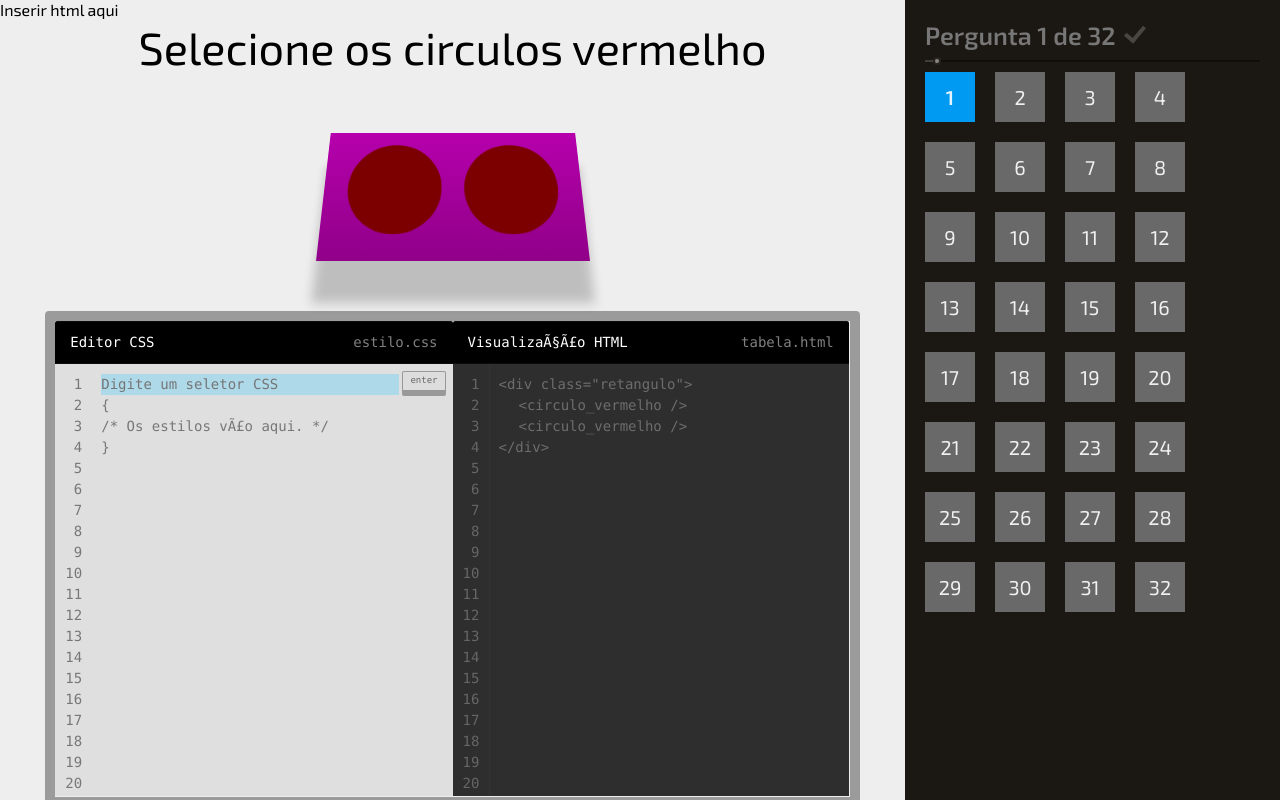
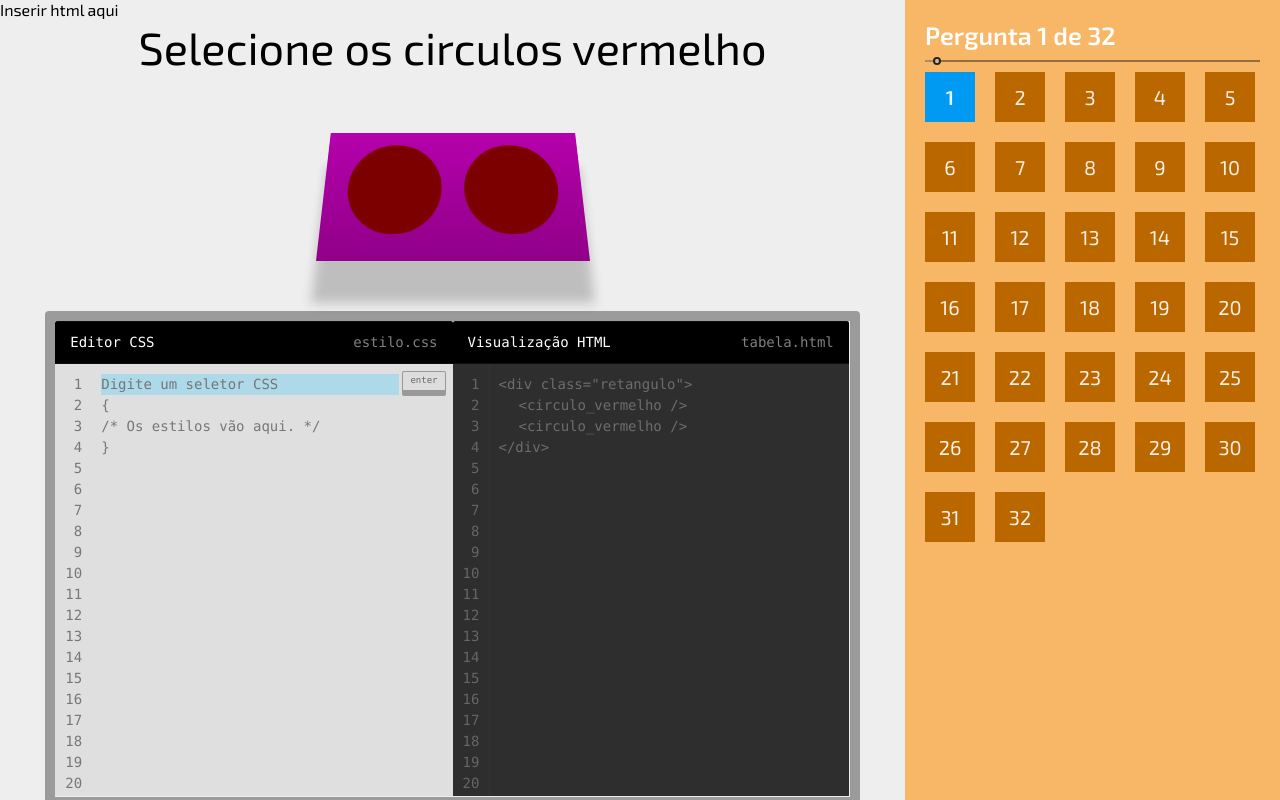
Before and after one commit to fivegamesproject/GamificaAcao-final, a plain HTML site: page views/minigame.html in a window 1280 px wide. Drawn offline with Linux system fonts and the light colour scheme; some packages are replaced by stand-ins of ours; a script that the page names is missing.

Commit message:
minigame css completed

```diff
--- a/css/minigame/restaurant.css
+++ b/css/minigame/restaurant.css
@@ -814,7 +814,7 @@ circulo_vermelho bola_ciano:nth-last-child(4)
   font-size: 25px;
   margin: 0;
   padding: 0 0 10px 0;
-  color: #777;
+  color: #ffffff;
 }
 
 .level-header.completed .checkmark {
@@ -952,8 +952,7 @@ circulo_vermelho bola_ciano:nth-last-child(4)
   bottom: 0;
   overflow-y: hidden;
   transition: all .15s ease-in-out;
-  background: rgba(0,0,0,1);
-  background: #1b1813;
+  background: #f8b767;
   padding: 0;
   width: 100%;
 }
@@ -965,7 +964,7 @@ circulo_vermelho bola_ciano:nth-last-child(4)
 .levels {
 
   display: grid;
-  grid-template-columns: 50px 50px 50px 50px;
+  grid-template-columns: 50px 50px 50px 50px 50px;
   gap:20px;
 }
 
@@ -985,7 +984,7 @@ circulo_vermelho bola_ciano:nth-last-child(4)
 .right-col .help-wrapper {
   padding: 20px;
   height: 100%;
-  background: rgba(0,0,0,.2);
+  background: #f8b767;
 }
 
 .level-menu .levels a {
@@ -999,7 +998,7 @@ circulo_vermelho bola_ciano:nth-last-child(4)
   justify-content: center;
   align-items: center;
   font-size: 20px;
-  background-color: rgb(105, 105, 105);
+  background-color: #bb6700;
 }
 
 .level-menu .level-syntax {
--- a/js/minigame/restaurant.js
+++ b/js/minigame/restaurant.js
@@ -218,12 +218,12 @@ function buildLevelmenu(){
       $(item).addClass("completed");
     }
 
-    $(item).on("click",function(){
-      finished = false;
-      currentLevel = $(this).index();
-      loadLevel();
-      closeMenu();
-    });
+    // $(item).on("click",function(){
+    //   finished = false;
+    //   currentLevel = $(this).index();
+    //   loadLevel();
+    //   closeMenu();
+    // });
   }
 }
 
--- a/views/minigame.html
+++ b/views/minigame.html
@@ -1,5 +1,6 @@
-<!DOCTYPE html>
+<!DOCTYPE html >
 <html>
+  <meta charset="UTF-8">
   <head>
     <title>Teste de CSS</title>
     <script src="../database/levels.js" type="text/javascript" charset="utf-8"></script>
@@ -83,7 +84,6 @@
 
           <h1 class="level-header">
             <span class="level-text"></span>
-            <span class="checkmark"></span>
           </h1>
 
 
```
